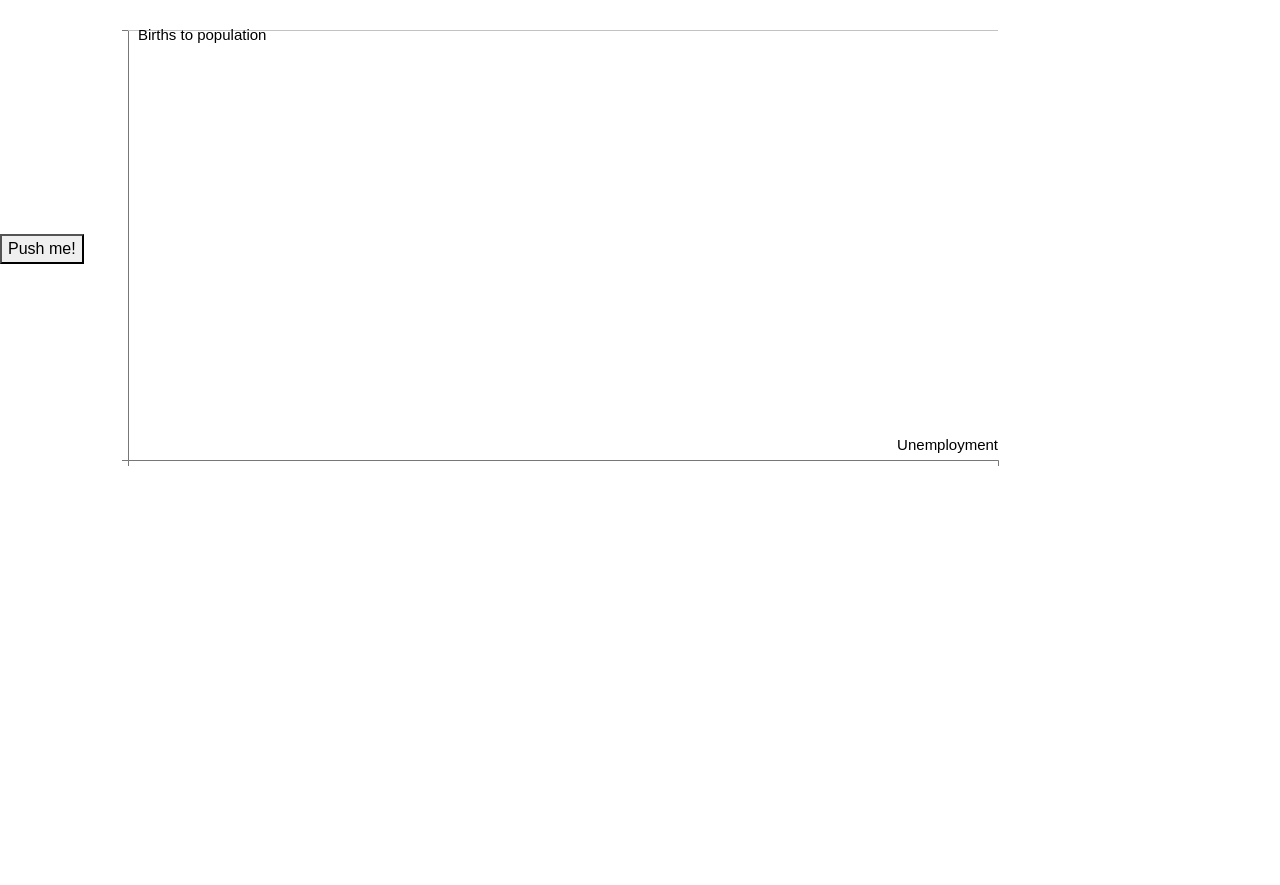
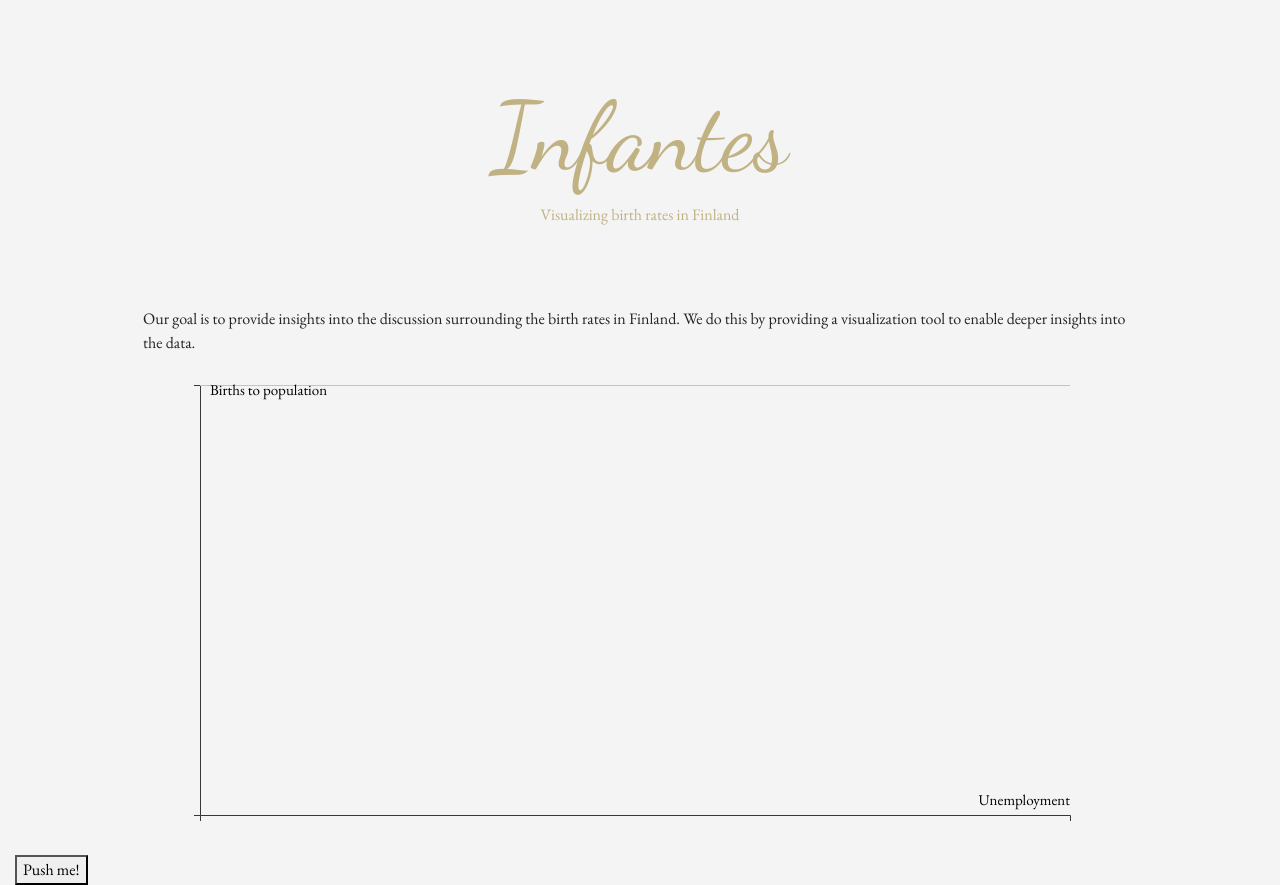
Before and after one commit to nimirum/infantes, a website built with webpack: page frontend/src/static/index.html in a window 1280 px wide. Before the commit the page ends 800 px from the top, so only its background shows below. Built offline with nearby package versions, Linux system fonts and the light colour scheme; a web font is replaced by a local one.

Commit message:
some basic styling

```diff
--- a/frontend/src/index.js
+++ b/frontend/src/index.js
@@ -33,7 +33,7 @@ const initApp = () => {
 	const scales = Scatterplot.scales(state, width, height)
 	state = R.merge(state, scales)
 	console.log(state)
-	const svg = Scatterplot.renderBase('body', margin, width, height, state, attributesToString)
+	const svg = Scatterplot.renderBase('#visualization', margin, width, height, state, attributesToString)
 	state = R.merge(state, {svg})
 	Scatterplot.renderBubbles(state)
 	Scatterplot.renderLegend(state, width)
--- a/frontend/src/static/index.html
+++ b/frontend/src/static/index.html
@@ -1,17 +1,40 @@
 <html>
     <head>
         <meta charset="utf-8">
-        <link href="https://fonts.googleapis.com/css?family=Average|Fjalla+One" rel="stylesheet">
+        <link href="https://fonts.googleapis.com/css?family=Dancing+Script|EB+Garamond" rel="stylesheet">
         <link href="https://maxcdn.bootstrapcdn.com/font-awesome/4.6.3/css/font-awesome.min.css" rel="stylesheet" integrity="sha384-T8Gy5hrqNKT+hzMclPo118YTQO6cYprQmhrYwIiQ/3axmI1hQomh7Ud2hPOy8SP1" crossorigin="anonymous">
         <link rel="stylesheet" href="https://maxcdn.bootstrapcdn.com/bootstrap/4.0.0-alpha.2/css/bootstrap.min.css" integrity="sha384-y3tfxAZXuh4HwSYylfB+J125MxIs6mR5FOHamPBG064zB+AFeWH94NdvaCBm8qnd" crossorigin="anonymous">
-
-        <link href='app.css' rel='stylesheet' type='text/css'>
         <title>Infantes</title>
         <meta description="A visualization of Finnish munincipalities' birth rate" />
     </head>
     <body>
-        <!-- <div id="root" class="container-fluid">Hello world</div> -->
+      <div class="container-fluid">
+        <div class="row" id="masthead">
+          <div class="col">
+            <h1 id="page-title">Infantes</h1>
+            <p id="masthead-subtitle">
+              Visualizing birth rates in Finland
+            </p>
+          </div>
+        </div>
+        <div class="col">
+          <div class="row">
+            <p>
+              Our goal is to provide insights into the discussion surrounding the birth rates in Finland.
+              We do this by providing a visualization tool to enable deeper insights into the data.
+            </p>
+          </div>
+        </div>
+        <div class="row">
+          <div class="col">
+            <!-- this will be taken over by d3 -->
+            <div id="visualization">
+            </div>
+          </div>
+        </div>
         <button onCLick="onButtonClick()">Push me!</button>
-        <script type="text/javascript" src="app.bundle.js" charset="utf-8"></script>
+      </div>
+      <script type="text/javascript" src="app.bundle.js" charset="utf-8"></script>
+
     </body>
 </html>
--- /dev/null
+++ b/frontend/src/static/scss/baseline.scss
@@ -0,0 +1,16 @@
+@import './fonts';
+@import './colors';
+
+body {
+	margin: 0;
+	font-family: $serif;
+  background-color: $white;
+}
+
+h1 {
+	font-family: $cursive;
+}
+
+p {
+  margin: 0 10vw;
+}
--- /dev/null
+++ b/frontend/src/static/scss/colors.scss
@@ -0,0 +1,4 @@
+$white: #f4f4f4;
+$black: #373737;
+$gold: #c0b283;
+$silk: #dcd0c0;
--- /dev/null
+++ b/frontend/src/static/scss/fonts.scss
@@ -0,0 +1,2 @@
+$cursive: 'Dancing Script', cursive;
+$serif: 'EB Garamond', serif;
--- a/frontend/src/static/scss/index.scss
+++ b/frontend/src/static/scss/index.scss
@@ -1,9 +1,13 @@
-	body{
-			margin: 0;
-			font-family: arial, sans;
+@import './baseline';
+@import './masthead';
+@import './colors';
+
+#visualization {
+	display: flex;
+	justify-content: center;
 }
 
-		.label{
+.label {
 	font-size: 15px;
 }
 
@@ -17,7 +21,7 @@
 .axis line{
 	fill: none;
 	stroke-width: 1px;
-			stroke: #777;
+	stroke: $black;
 }
 
 .circle{
--- /dev/null
+++ b/frontend/src/static/scss/masthead.scss
@@ -0,0 +1,11 @@
+@import 'colors.scss';
+
+#masthead {
+  text-align: center;
+  color: $gold;
+  margin: 10vh 0;
+}
+
+#page-title {
+  font-size: 6em;
+}
--- a/frontend/src/static/scss/style.scss
+++ /dev/null
@@ -1,47 +0,0 @@
-body {
-    font-family: sans-serif;
-}
-
-svg {
-    border: 1px solid gainsboro;
-
-    path {
-        fill: yellow;
-        opacity: .2;
-        pointer-events: none;
-    }
-
-    .bubble {
-        fill: red;
-        stroke: white;
-        stroke-width: 2;
-    }
-
-    g.label {
-        font-size: 14px;
-
-        &[data-dummy] {
-            display: none !important;
-            fill: blue;
-        }
-        /*
-        &[style="display:none"] {
-            display: inherit !important;
-            opacity: .4;
-        }
-        //*/
-
-        rect {
-            fill: rgba(blue, .1);
-            stroke: rgba(blue, .2);
-            fill: none; stroke: none;
-        }
-        circle {
-            display: none;
-            stroke: rgba(lime, .4);
-            stroke-width: 10px;
-            fill: none;
-        }
-    }
-
-}
```
Also changed, not shown: frontend/src/static/css/style.css (deleted). Lines whose indentation alone changed are shown as unchanged.
